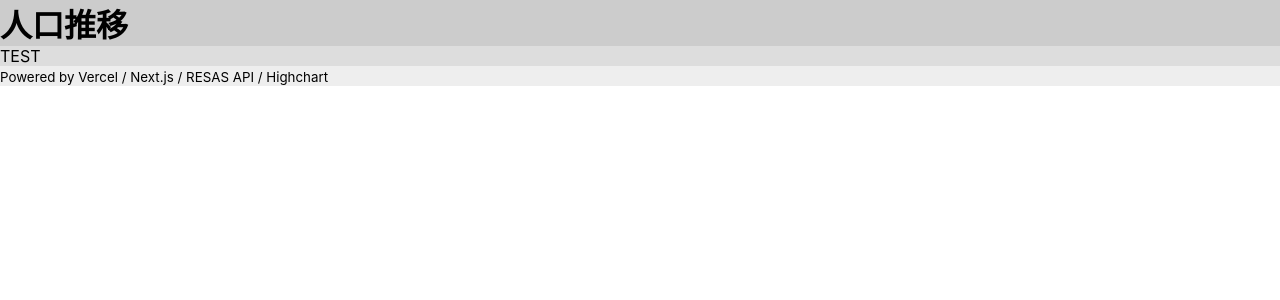
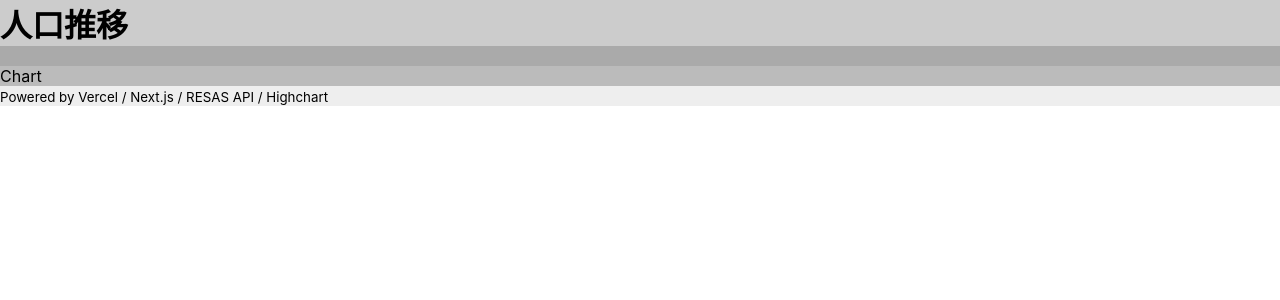
Before and after one commit to 9631kunn/population-graph, a Next.js app: page / in a window 1280 px wide. Shown: the top 300 px of the page. Built offline with nearby package versions, Linux system fonts and the light colour scheme; no server answers.

Commit message:
都道府県ラッパーコンポーネントとチャートコンポーネント作成

```diff
--- /dev/null
+++ b/src/components/Chart.tsx
@@ -0,0 +1,5 @@
+import styles from '../styles/Home.module.css'
+
+const Chart = (): JSX.Element => <div className={styles.chart}>Chart</div>
+
+export default Chart
--- /dev/null
+++ b/src/components/Prefectures.tsx
@@ -0,0 +1,15 @@
+import { ResponsePrefectures } from '../models/Api'
+import styles from '../styles/Home.module.css'
+
+const Prefectures = (props: ResponsePrefectures): JSX.Element => {
+  const prefectures = props.result
+  console.log(prefectures)
+
+  return (
+    <ul className={styles.prefectures}>
+      <li></li>
+    </ul>
+  )
+}
+
+export default Prefectures
--- a/src/pages/index.tsx
+++ b/src/pages/index.tsx
@@ -2,12 +2,13 @@ import Head from 'next/head'
 import styles from '../styles/Home.module.css'
 
 import Layout from '../components/Layout'
+import Prefectures from '../components/Prefectures'
+import Chart from '../components/Chart'
 
 import { ResponsePrefectures } from '../models/Api'
 import { getPrefectures } from '../lib/getData'
 
 export default function Home(props: ResponsePrefectures): JSX.Element {
-  console.log(props)
   return (
     <div className={styles.container}>
       <Head>
@@ -17,7 +18,8 @@ export default function Home(props: ResponsePrefectures): JSX.Element {
       </Head>
 
       <Layout>
-        <p>TEST</p>
+        <Prefectures {...props} />
+        <Chart />
       </Layout>
     </div>
   )
--- a/src/styles/Home.module.css
+++ b/src/styles/Home.module.css
@@ -6,6 +6,14 @@
   background: #ddd;
 }
 
+.prefectures{
+  background: #aaa;
+}
+
+.chart{
+  background: #bbb;
+}
+
 .footer {
   background: #eee;
 }
```
Also changed, not shown: 1 other file (tests, documents, lock files or other folders).
